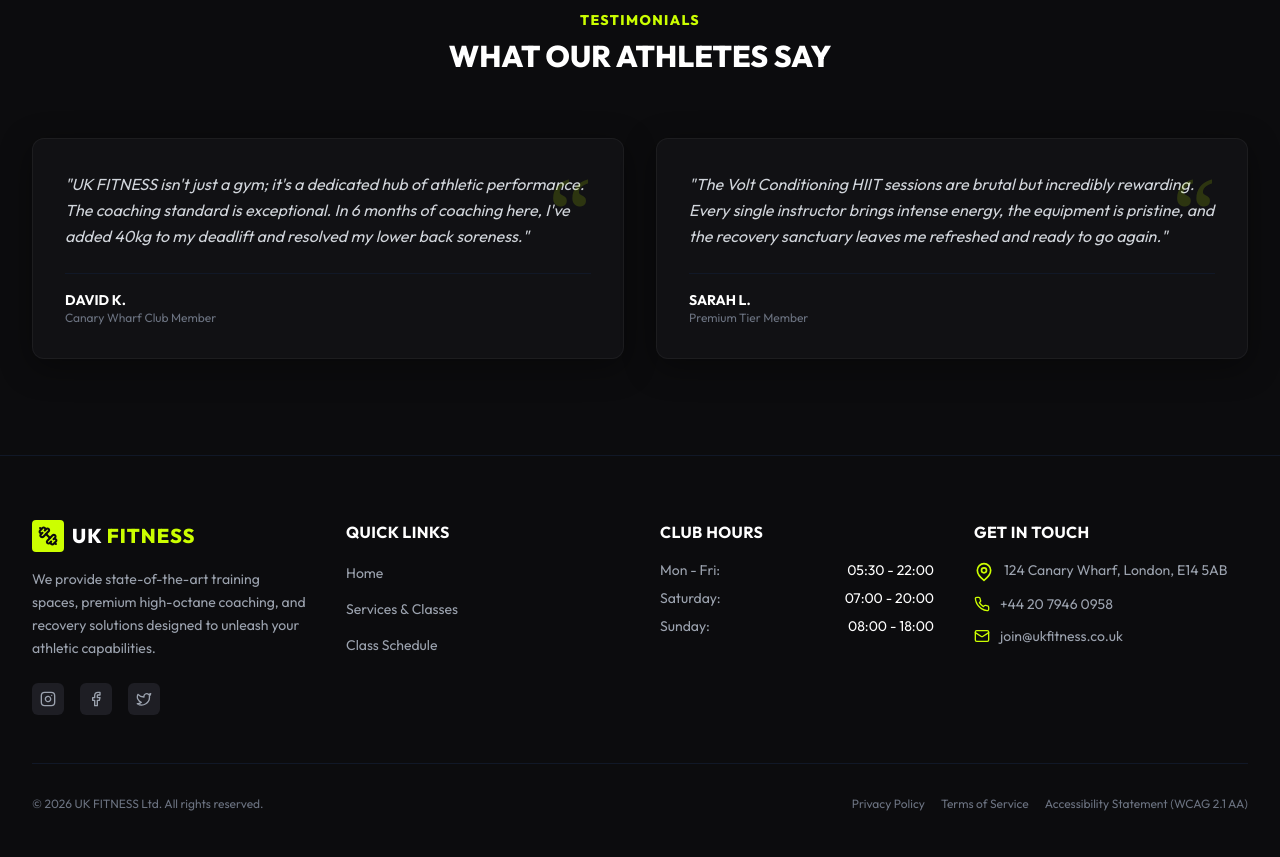
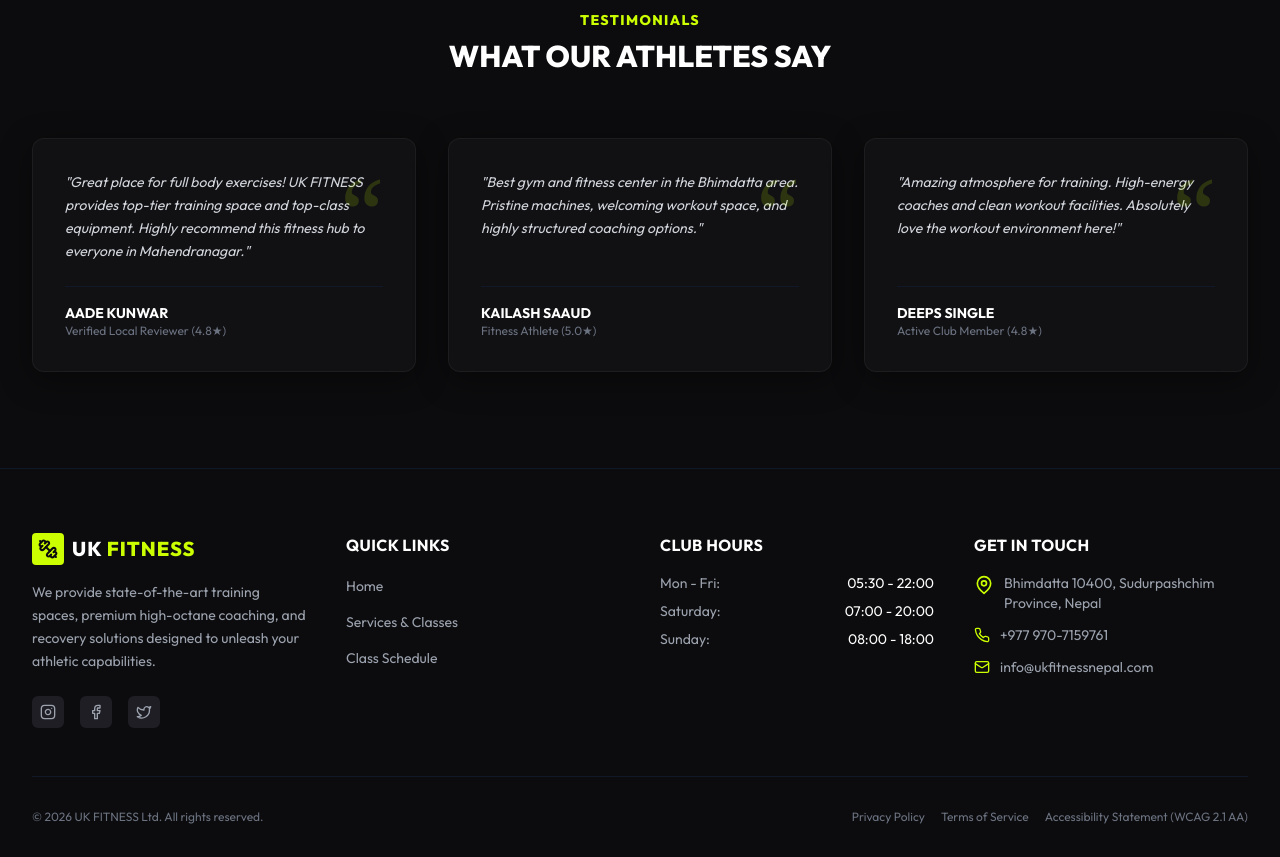
Before and after one commit to 77kingo/UK-FITNESS, a React (Vite) app: page / in a window 1280 px wide. Shown: the part 1940-2797 px from the top of the page. Built offline with nearby package versions, Linux system fonts and the light colour scheme.

Commit message:
localize gym settings for nepal and fix typescript build

```diff
--- a/src/components/common/Footer.tsx
+++ b/src/components/common/Footer.tsx
@@ -75,15 +75,15 @@ export const Footer: React.FC = () => {
             <ul className="space-y-3 text-sm text-gray-400">
               <li className="flex items-start gap-2.5">
                 <MapPin className="h-5 w-5 text-brand-neon shrink-0 mt-0.5" />
-                <span>124 Canary Wharf, London, E14 5AB</span>
+                <span>Bhimdatta 10400, Sudurpashchim Province, Nepal</span>
               </li>
               <li className="flex items-center gap-2.5">
                 <Phone className="h-4 w-4 text-brand-neon shrink-0" />
-                <span>+44 20 7946 0958</span>
+                <span>+977 970-7159761</span>
               </li>
               <li className="flex items-center gap-2.5">
                 <Mail className="h-4 w-4 text-brand-neon shrink-0" />
-                <span>join@ukfitness.co.uk</span>
+                <span>info@ukfitnessnepal.com</span>
               </li>
             </ul>
           </div>
--- a/src/pages/Home.tsx
+++ b/src/pages/Home.tsx
@@ -51,7 +51,7 @@ export const Home: React.FC<HomeProps> = ({ onOpenAuth }) => {
             className="inline-flex items-center gap-2 bg-brand-neon/10 border border-brand-neon/30 px-3.5 py-1.5 rounded-full text-brand-neon font-bold text-xs uppercase tracking-widest mb-2"
           >
             <Trophy className="h-4 w-4 shrink-0" />
-            <span>London's Elite Training Club</span>
+            <span>Bhimdatta's Premier Fitness Center</span>
           </motion.div>
 
           <motion.h1
@@ -166,26 +166,43 @@ export const Home: React.FC<HomeProps> = ({ onOpenAuth }) => {
           <h2 className="text-3xl font-extrabold text-white uppercase mt-2">WHAT OUR ATHLETES SAY</h2>
         </div>
 
-        <div className="grid grid-cols-1 md:grid-cols-2 gap-8">
-          <div className="glass-card p-8 rounded-xl relative">
-            <span className="absolute top-6 right-8 text-brand-neon/15 font-serif text-8xl pointer-events-none">“</span>
-            <p className="text-gray-300 text-base italic leading-relaxed mb-6">
-              "UK FITNESS isn't just a gym; it's a dedicated hub of athletic performance. The coaching standard is exceptional. In 6 months of coaching here, I've added 40kg to my deadlift and resolved my lower back soreness."
-            </p>
+        <div className="grid grid-cols-1 lg:grid-cols-3 gap-8">
+          <div className="glass-card p-8 rounded-xl relative flex flex-col justify-between">
+            <div>
+              <span className="absolute top-6 right-8 text-brand-neon/15 font-serif text-8xl pointer-events-none">“</span>
+              <p className="text-gray-300 text-sm italic leading-relaxed mb-6">
+                "Great place for full body exercises! UK FITNESS provides top-tier training space and top-class equipment. Highly recommend this fitness hub to everyone in Mahendranagar."
+              </p>
+            </div>
             <div className="border-t border-gray-900 pt-4">
-              <h4 className="font-bold text-white text-sm uppercase">David K.</h4>
-              <p className="text-gray-500 text-xs">Canary Wharf Club Member</p>
+              <h4 className="font-bold text-white text-sm uppercase">Aade Kunwar</h4>
+              <p className="text-gray-500 text-xs">Verified Local Reviewer (4.8★)</p>
             </div>
           </div>
 
-          <div className="glass-card p-8 rounded-xl relative">
-            <span className="absolute top-6 right-8 text-brand-neon/15 font-serif text-8xl pointer-events-none">“</span>
-            <p className="text-gray-300 text-base italic leading-relaxed mb-6">
-              "The Volt Conditioning HIIT sessions are brutal but incredibly rewarding. Every single instructor brings intense energy, the equipment is pristine, and the recovery sanctuary leaves me refreshed and ready to go again."
-            </p>
+          <div className="glass-card p-8 rounded-xl relative flex flex-col justify-between">
+            <div>
+              <span className="absolute top-6 right-8 text-brand-neon/15 font-serif text-8xl pointer-events-none">“</span>
+              <p className="text-gray-300 text-sm italic leading-relaxed mb-6">
+                "Best gym and fitness center in the Bhimdatta area. Pristine machines, welcoming workout space, and highly structured coaching options."
+              </p>
+            </div>
             <div className="border-t border-gray-900 pt-4">
-              <h4 className="font-bold text-white text-sm uppercase">Sarah L.</h4>
-              <p className="text-gray-500 text-xs">Premium Tier Member</p>
+              <h4 className="font-bold text-white text-sm uppercase">Kailash Saaud</h4>
+              <p className="text-gray-500 text-xs">Fitness Athlete (5.0★)</p>
+            </div>
+          </div>
+
+          <div className="glass-card p-8 rounded-xl relative flex flex-col justify-between">
+            <div>
+              <span className="absolute top-6 right-8 text-brand-neon/15 font-serif text-8xl pointer-events-none">“</span>
+              <p className="text-gray-300 text-sm italic leading-relaxed mb-6">
+                "Amazing atmosphere for training. High-energy coaches and clean workout facilities. Absolutely love the workout environment here!"
+              </p>
+            </div>
+            <div className="border-t border-gray-900 pt-4">
+              <h4 className="font-bold text-white text-sm uppercase">Deeps Single</h4>
+              <p className="text-gray-500 text-xs">Active Club Member (4.8★)</p>
             </div>
           </div>
         </div>
--- a/src/pages/Services.tsx
+++ b/src/pages/Services.tsx
@@ -13,7 +13,7 @@ export const Services: React.FC<ServicesProps> = ({ onOpenAuth }) => {
   const packages = [
     {
       name: 'Base Performance',
-      price: '£59',
+      price: 'Rs. 2,000',
       period: 'month',
       desc: 'Access to general strength zones, state-of-the-art weights, and changing facilities.',
       features: [
@@ -27,7 +27,7 @@ export const Services: React.FC<ServicesProps> = ({ onOpenAuth }) => {
     },
     {
       name: 'Premium Athlete',
-      price: '£89',
+      price: 'Rs. 3,500',
       period: 'month',
       desc: 'Our most popular tier. Unlimited access to classes, premium coaching reviews, and recovery recovery facilities.',
       features: [
@@ -42,7 +42,7 @@ export const Services: React.FC<ServicesProps> = ({ onOpenAuth }) => {
     },
     {
       name: 'Elite Recovery',
-      price: '£139',
+      price: 'Rs. 5,000',
       period: 'month',
       desc: 'The ultimate athletic optimization. Unlimited classes, dedicated health tracking, and custom nutrition programs.',
       features: [
```
